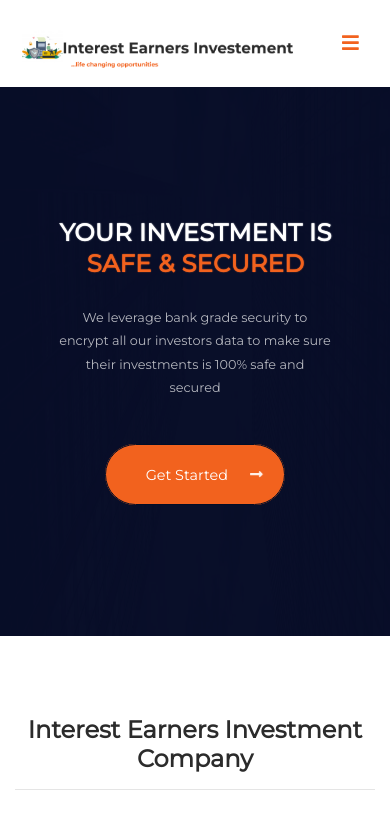
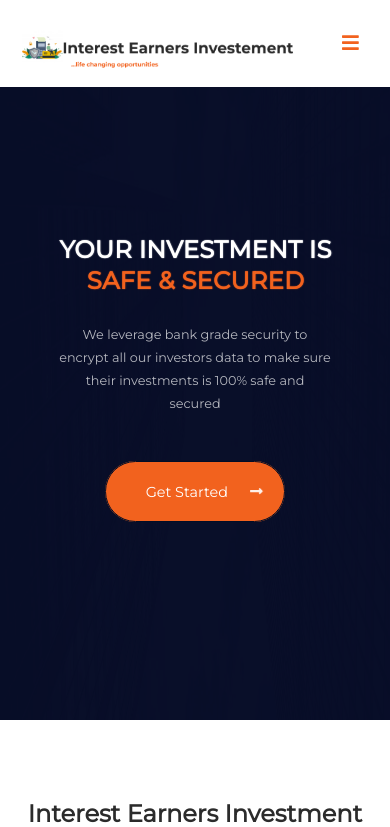
Before and after one commit to Achilles45/interest-earners-investment, a Vue app: page / in a window 390 px wide. Shown: the top 827 px of the page. Built offline with nearby package versions, Linux system fonts and the light colour scheme.

Commit message:
Changed banner height on mobile

```diff
--- a/src/components/Banner.vue
+++ b/src/components/Banner.vue
@@ -182,7 +182,7 @@ export default {
     }
      .carousel-img {
     width: auto;
-    height: 65vh !important;
+    height: 75vh !important;
     display: block !important;
     width: 100vw;
   }
```
